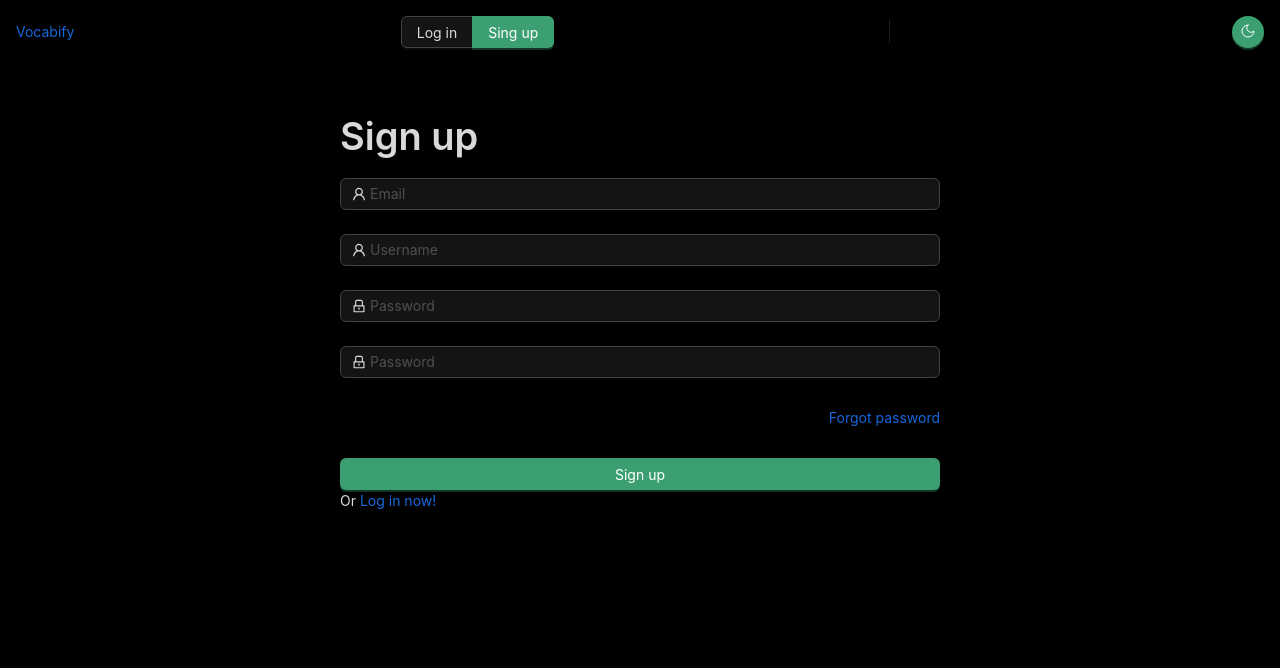
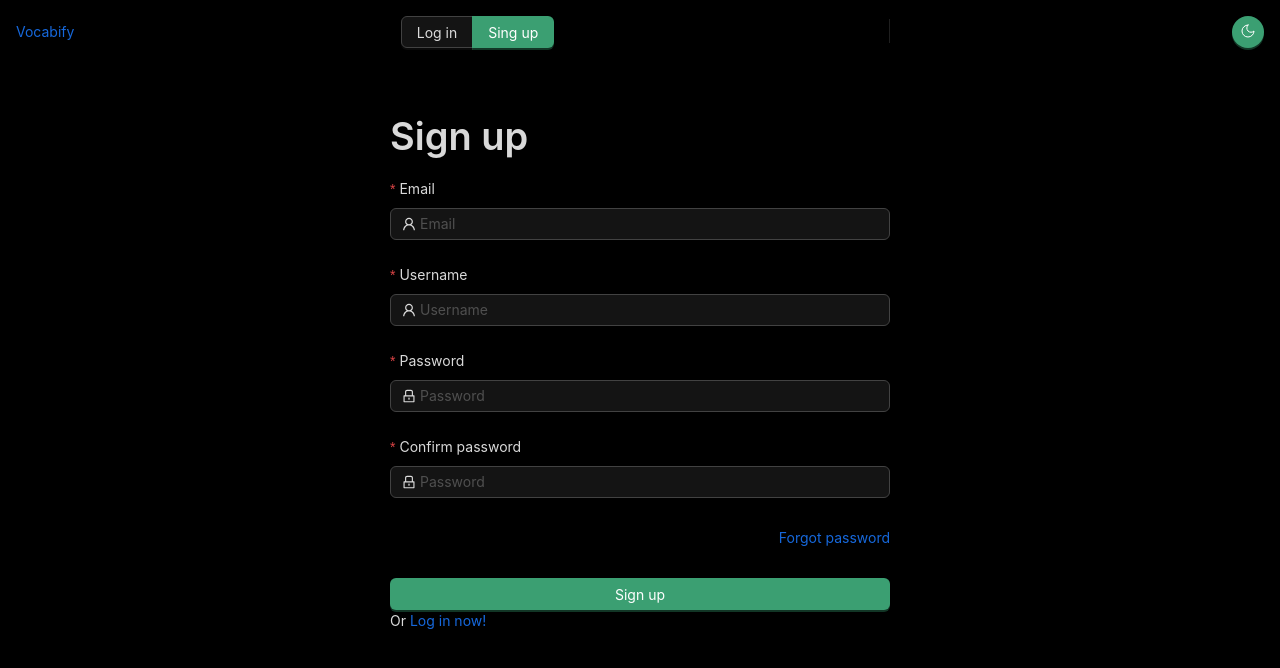
Before and after one commit to kostyamm/vocabify, a React (Vite) app: page /login in a window 1280 px wide. Both pictures are taken after a click on the button "Sing up". Shown: the top 668 px of the page. Built offline with nearby package versions, Linux system fonts and the light colour scheme.

Commit message:
Add modal for group creating

```diff
--- a/src/pages/login.tsx
+++ b/src/pages/login.tsx
@@ -15,16 +15,19 @@ export const Login = () => {
             name="login"
             initialValues={{ remember: true }}
             onFinish={onFinish}
+            layout="vertical"
             style={formStyle}
         >
             <Title>Log in</Title>
             <Form.Item
+                label="Email"
                 name="email"
                 rules={[{ required: true, message: 'Please input your Email!' }]}
             >
                 <Input prefix={<UserOutlined />} placeholder="Email" />
             </Form.Item>
             <Form.Item
+                label="Password"
                 name="password"
                 rules={[{ required: true, message: 'Please input your Password!' }]}
             >
@@ -62,6 +65,6 @@ export const Login = () => {
 
 const formStyle: CSSProperties = {
     width: '100%',
-    maxWidth: 600,
+    maxWidth: 500,
     margin: '0 auto',
 };
--- a/src/pages/registration.tsx
+++ b/src/pages/registration.tsx
@@ -3,7 +3,7 @@ import { Button, Flex, Form, Input, Typography } from 'antd';
 import { CSSProperties } from 'react';
 import { Link } from 'react-router-dom';
 
-const { Title } = Typography
+const { Title } = Typography;
 
 export const Login = () => {
     const onFinish = (values: any) => {
@@ -15,22 +15,26 @@ export const Login = () => {
             name="login"
             initialValues={{ remember: true }}
             onFinish={onFinish}
+            layout="vertical"
             style={formStyle}
         >
             <Title>Sign up</Title>
             <Form.Item
+                label="Email"
                 name="email"
                 rules={[{ required: true, message: 'Please input your Email!' }]}
             >
                 <Input prefix={<UserOutlined />} placeholder="Email" />
             </Form.Item>
             <Form.Item
+                label="Username"
                 name="username"
                 rules={[{ required: true, message: 'Please input your Username!' }]}
             >
                 <Input prefix={<UserOutlined />} placeholder="Username" />
             </Form.Item>
             <Form.Item
+                label="Password"
                 name="password"
                 rules={[{ required: true, message: 'Please input your Password!' }]}
             >
@@ -41,6 +45,7 @@ export const Login = () => {
                 />
             </Form.Item>
             <Form.Item
+                label="Confirm password"
                 name="confirmPassword"
                 rules={[{ required: true, message: 'Please input your Password!' }]}
             >
@@ -74,6 +79,6 @@ export const Login = () => {
 
 const formStyle: CSSProperties = {
     width: '100%',
-    maxWidth: 600,
+    maxWidth: 500,
     margin: '0 auto',
 };
--- a/src/pages/vocabulary/index.tsx
+++ b/src/pages/vocabulary/index.tsx
@@ -1,12 +1,55 @@
-import { Typography } from 'antd';
-import { Fragment } from 'react';
+import { Button, Flex, Input, Modal, Space, Typography } from 'antd';
+import { Fragment, useState } from 'react';
 
-const { Title } = Typography
+const { Title } = Typography;
 
 export const Vocabulary = () => {
     return (
         <Fragment>
-            <Title>Vocabulary</Title>
+            <Flex align="center" justify="space-between">
+                <Title>Vocabulary</Title>
+                <GroupCreateModal />
+            </Flex>
         </Fragment>
     );
 };
+
+const GroupCreateModal = () => {
+    const [open, setOpen] = useState(false);
+    const [confirmLoading, setConfirmLoading] = useState(false);
+
+    const showModal = () => {
+        setOpen(true);
+    };
+
+    const handleOk = () => {
+        setConfirmLoading(true);
+        setTimeout(() => {
+            setOpen(false);
+            setConfirmLoading(false);
+        }, 2000);
+    };
+
+    const handleCancel = () => {
+        console.log('Clicked cancel button');
+        setOpen(false);
+    };
+
+    return (
+        <Fragment>
+            <Button type="primary" onClick={showModal}>Create group</Button>
+            <Modal
+                title="Title"
+                open={open}
+                onOk={handleOk}
+                confirmLoading={confirmLoading}
+                onCancel={handleCancel}
+            >
+                <Space.Compact style={{ width: '100%' }}>
+                    <Input defaultValue="New Group" />
+                    <Button type="primary">Create</Button>
+                </Space.Compact>
+            </Modal>
+        </Fragment>
+    );
+};
```
